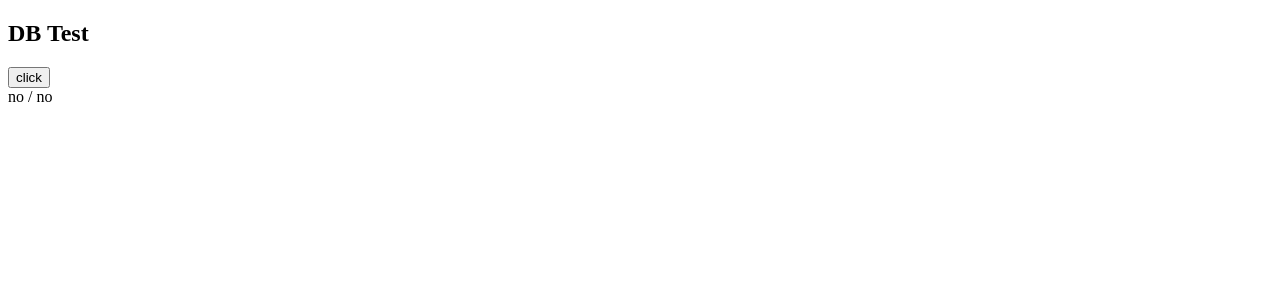
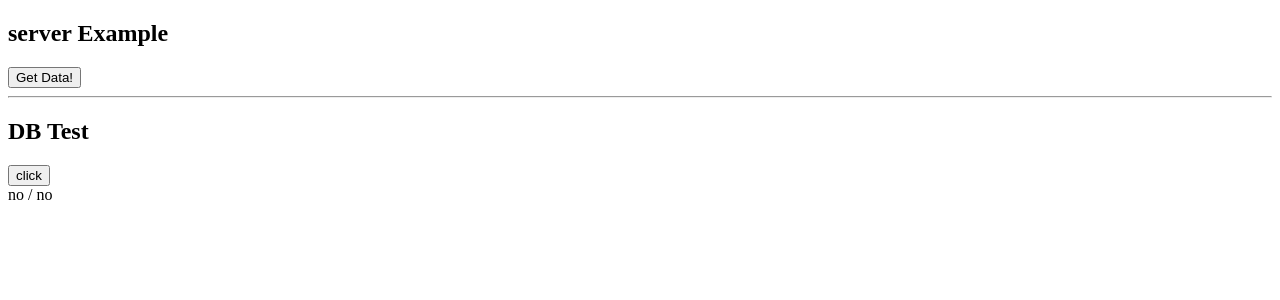
Before and after one commit to jh8057/zzemalcloud, a Nuxt app: page /DbMain in a window 1280 px wide. Shown: the top 300 px of the page. Built offline with nearby package versions, Linux system fonts and the light colour scheme; no server answers.

Commit message:
merge aboutPage to DbMain

```diff
--- a/pages/DbMain.vue
+++ b/pages/DbMain.vue
@@ -1,33 +1,37 @@
 <template>
   <div class="dbPage__wrapper">
-      <h2>DB Test</h2>
-      <button @click="getDbData"> click</button>
-      <div>
-        {{name}} / {{contents}}
-      </div>
+    <h2>server Example</h2>
+    <button @click="getExampleData">Get Data!</button>
+    {{ serverExample }}
+    <hr />
+    <h2>DB Test</h2>
+    <button @click="getDbData">click</button>
+    <div>{{ name }} / {{ contents }}</div>
   </div>
 </template>
 
 <script>
 export default {
-  data(){
+  data() {
     return {
-      name : 'no',
-      contents : 'no',
-    }
+      name: "no",
+      contents: "no",
+      serverExample: "",
+    };
   },
-  methods:{
-    async getDbData(){
+  methods: {
+    async getDbData() {
       let result = await this.$axios.$get("api/db/users");
-      console.log(result)
-      this.name = result[0].name
-      this.contents = result[0].contents
+      console.log(result);
+      this.name = result[0].name;
+      this.contents = result[0].contents;
     },
-  }
-
-}
+    async getExampleData() {
+      let result = await this.$axios.$get("/about");
+      this.serverExample = result.msg;
+    },
+  },
+};
 </script>
 
-<style>
-
-</style>
+<style></style>
--- a/pages/aboutPage.vue
+++ /dev/null
@@ -1,27 +0,0 @@
-<template>
-  <div class="wrapper">
-    <go-home />
-    <button @click="getAboutData">click</button>
-    {{ result }}
-  </div>
-</template>
-
-<script>
-import goHome from "~/components/goHome.vue";
-export default {
-  components: {
-    goHome,
-  },
-  data() {
-    return {
-      result: "",
-    };
-  },
-  methods: {
-    async getAboutData() {
-      let result = await this.$axios.$get("/about");
-      this.result = result.msg;
-    },
-  },
-};
-</script>
--- a/pages/index.vue
+++ b/pages/index.vue
@@ -4,7 +4,6 @@
     <article class="menu">
       <h1>- Menu -</h1>
       <nuxt-link to="/openApi"> API Page </nuxt-link> <br />
-      <nuxt-link to="/aboutPage"> About Page </nuxt-link> <br />
       <nuxt-link to="/DiaryMain"> Diary </nuxt-link> <br />
       <nuxt-link to="/DbMain"> DB </nuxt-link><br />
       <nuxt-link to="/typescript"> typescript </nuxt-link><br />
```
